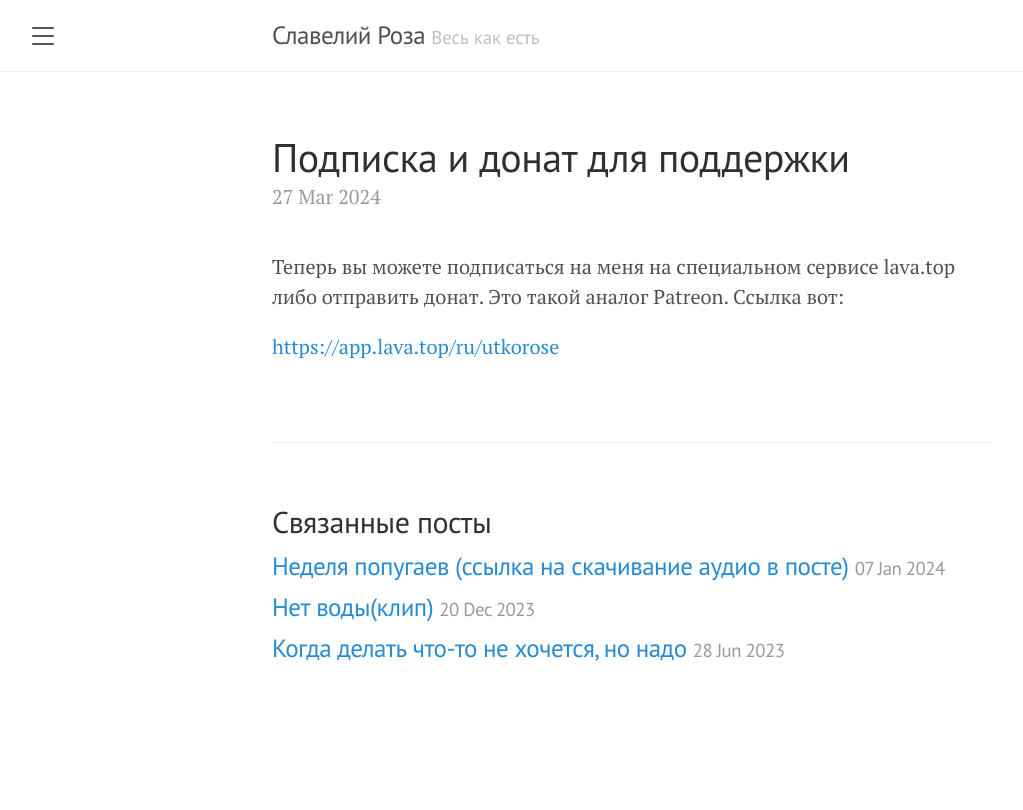
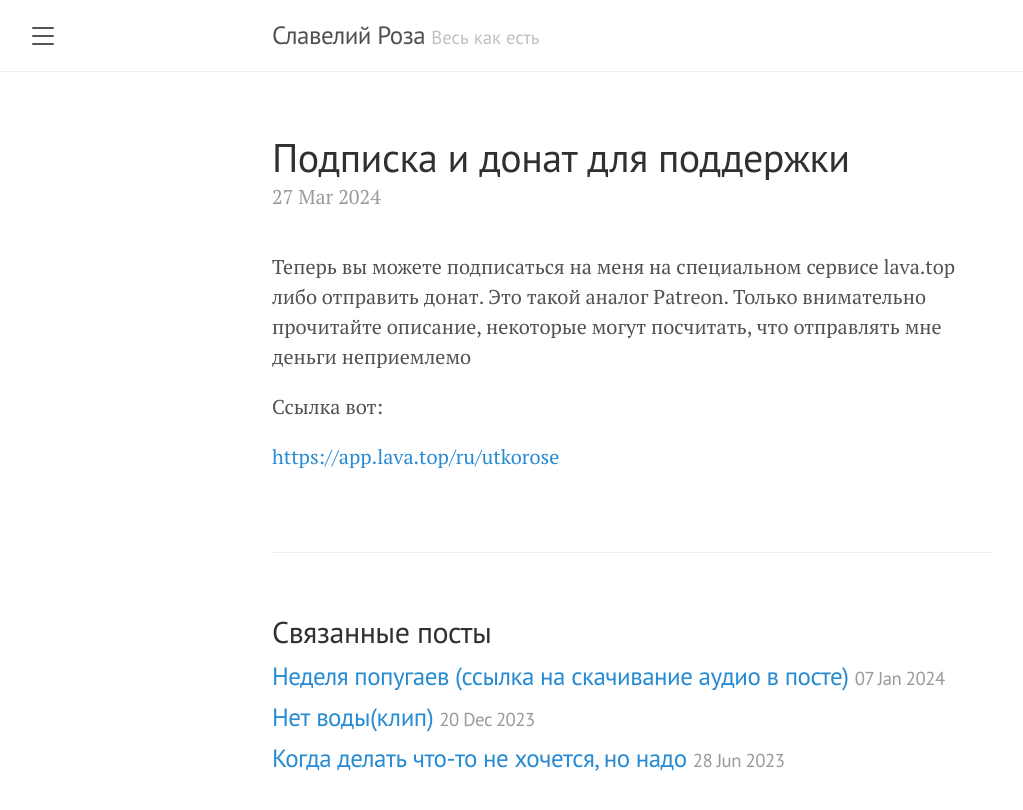
Before and after one commit to utkorose/utkorose.github.io, a Jekyll site: the page built from _posts/2024-03-27-subscr_donat.md, in a window 1280 px wide. Shown: the top 810 px of the page, without its empty margins (8-1031 px from the left). Built offline with Jekyll 4.4.1, drawn with Linux system fonts in a browser that asks for light colours; our own code applies the rules of GitHub Pages for plain Markdown files.

Commit message:
Create 2024-03-27-subscr_donat.md

```diff
--- a/_posts/2024-03-27-subscr_donat.md
+++ b/_posts/2024-03-27-subscr_donat.md
@@ -1,6 +1,13 @@
 ---
 title: Подписка и донат для поддержки
+published: true
+description: >-
+  Теперь вы можете отправить мне донат или подписаться на сервисе, похожем на
+  Patreon. Только внимательно прочитайте описание, некоторые могут посчитать,
+  что отправлять мне деньги неприемлемо
 ---
-Теперь вы можете подписаться на меня на специальном сервисе lava.top либо отправить донат. Это такой аналог Patreon. Ссылка вот:
+Теперь вы можете подписаться на меня на специальном сервисе lava.top либо отправить донат. Это такой аналог Patreon. Только внимательно прочитайте описание, некоторые могут посчитать, что отправлять мне деньги неприемлемо
+
+Ссылка вот:
 
 [https://app.lava.top/ru/utkorose](https://app.lava.top/ru/utkorose)
```
